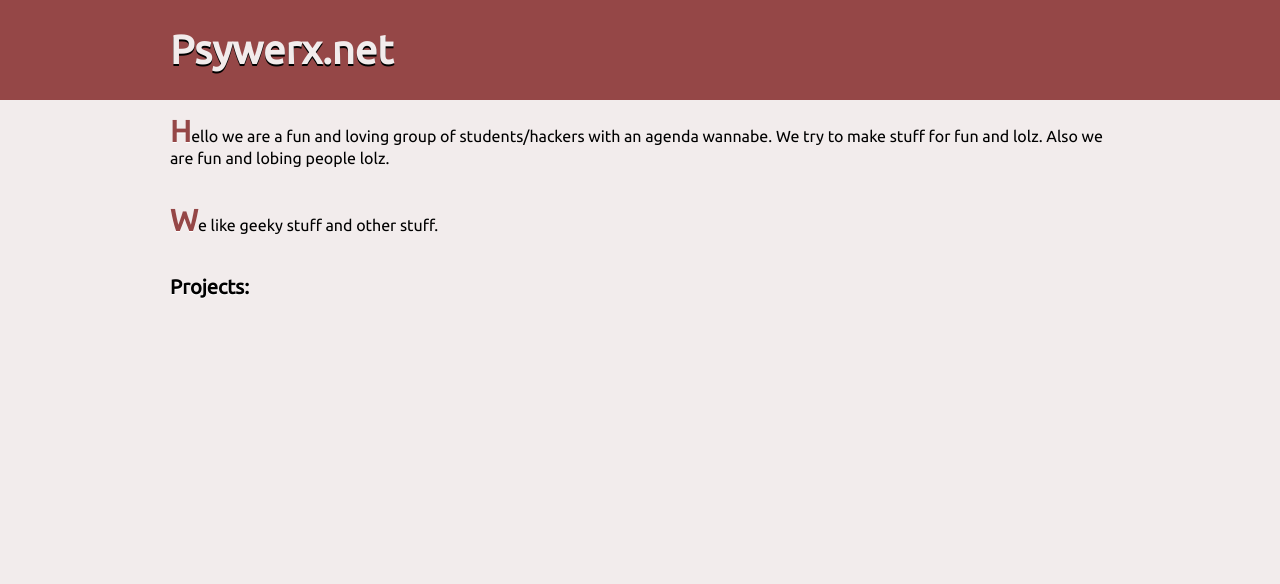
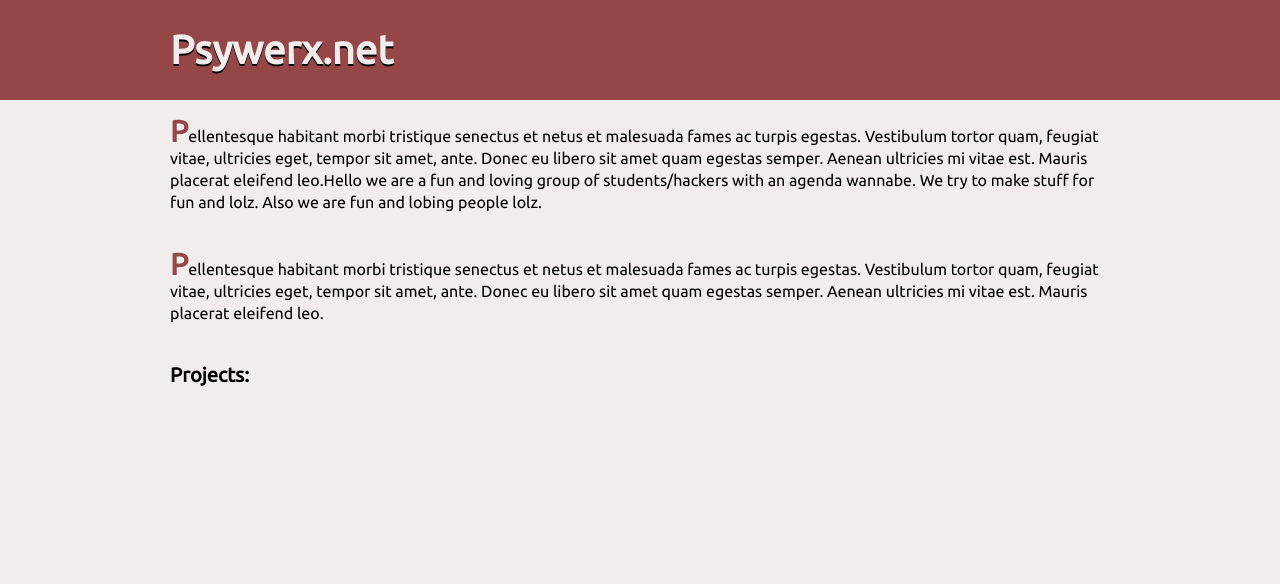
Before and after one commit to Psywerx/psywerx, a Python web app: template templates/index.html in a window 1280 px wide. Shown: the top 584 px of the page. Run offline with Jinja, Linux system fonts and the light colour scheme; the template is opened without the code that fills it, so the values that code supplies are empty.

Commit message:
Added some design

```diff
--- a/templates/layout.html
+++ b/templates/layout.html
@@ -20,11 +20,10 @@
 
 	<div class="container_12">
 	   <div class="grid_12" id="content">
-	       <p>
-		    Hello we are a fun and loving group of students/hackers with an agenda wannabe. We try to make stuff for fun and lolz. Also we are fun and lobing people lolz.
+	       <p>Pellentesque habitant morbi tristique senectus et netus et malesuada fames ac turpis egestas. Vestibulum tortor quam, feugiat vitae, ultricies eget, tempor sit amet, ante. Donec eu libero sit amet quam egestas semper. Aenean ultricies mi vitae est. Mauris placerat eleifend leo.Hello we are a fun and loving group of students/hackers with an agenda wannabe. We try to make stuff for fun and lolz. Also we are fun and lobing people lolz.
 		    </p>
 	        <p>
-	        We like geeky stuff and other stuff.
+	        Pellentesque habitant morbi tristique senectus et netus et malesuada fames ac turpis egestas. Vestibulum tortor quam, feugiat vitae, ultricies eget, tempor sit amet, ante. Donec eu libero sit amet quam egestas semper. Aenean ultricies mi vitae est. Mauris placerat eleifend leo.
 	        </p>
 			{% block content %}
 			{% endblock %}
```
